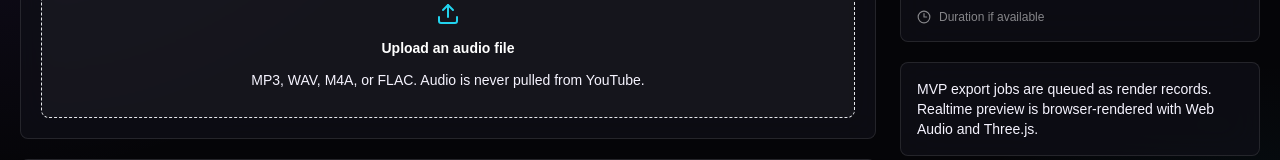
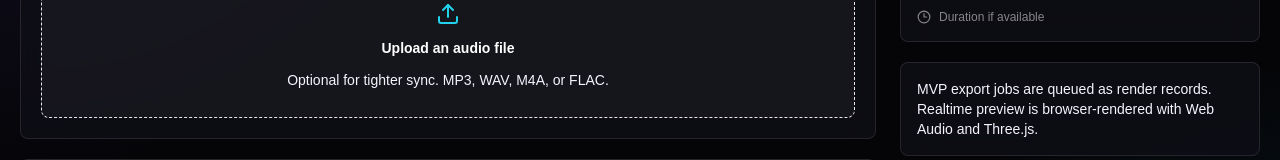
Before and after one commit to shaig-mahmudov/j-entends-rien, a Next.js app in the folder apps/web/: page /create in a window 1280 px wide. Shown: the part 369-529 px from the top of the page. Built offline with nearby package versions, Linux system fonts and the light colour scheme; no server answers.

Commit message:
Clarify optional audio upload copy

```diff
--- a/apps/web/components/upload/AudioUploader.tsx
+++ b/apps/web/components/upload/AudioUploader.tsx
@@ -24,7 +24,7 @@ export function AudioUploader({ onFile, fileName, disabled }: Props) {
       <span className="flex flex-col items-center gap-3 text-sm text-white/62">
         <Upload className="h-6 w-6 text-cyanGlow" />
         <span className="font-semibold text-white">{fileName || "Upload an audio file"}</span>
-        <span>MP3, WAV, M4A, or FLAC. Audio is never pulled from YouTube.</span>
+        <span>Optional for tighter sync. MP3, WAV, M4A, or FLAC.</span>
       </span>
     </label>
   );
```
